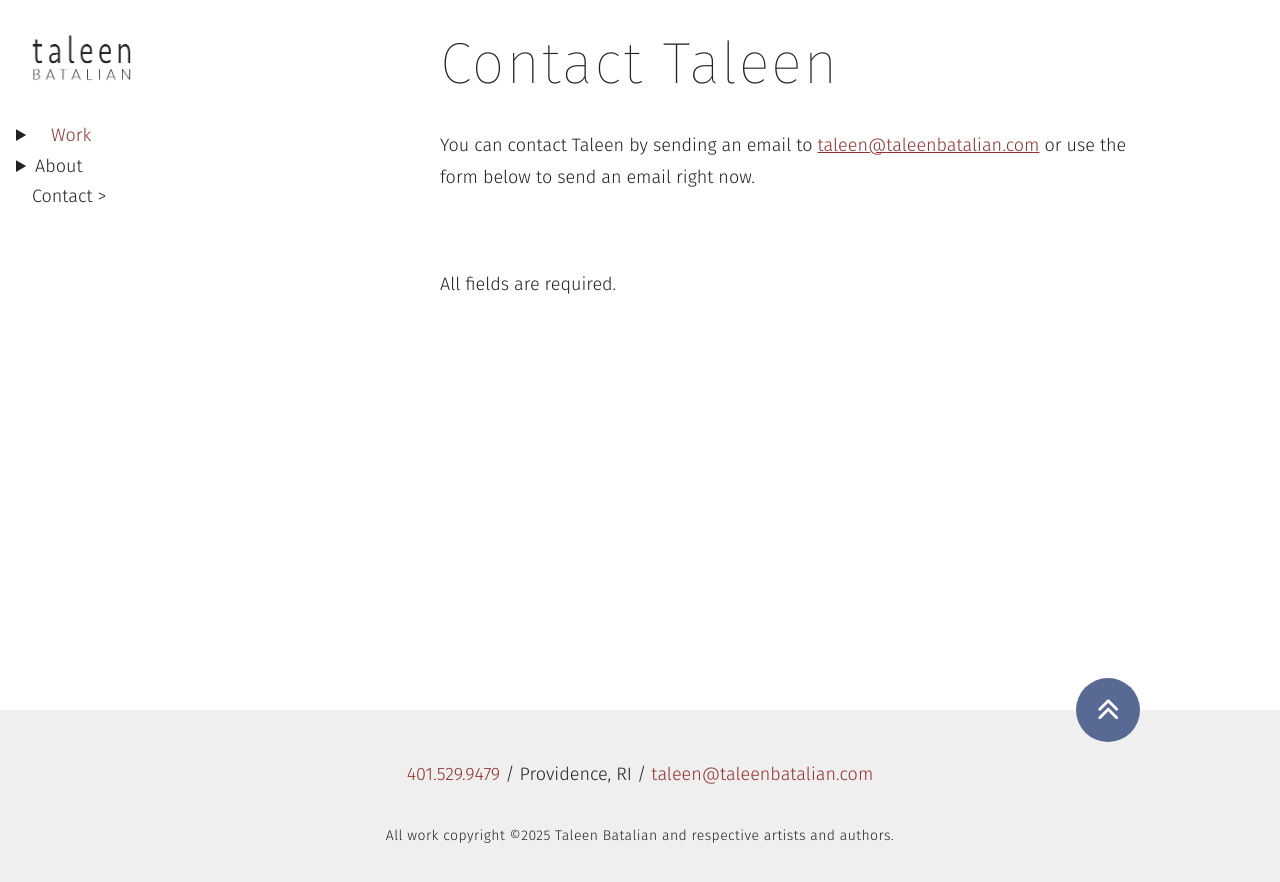
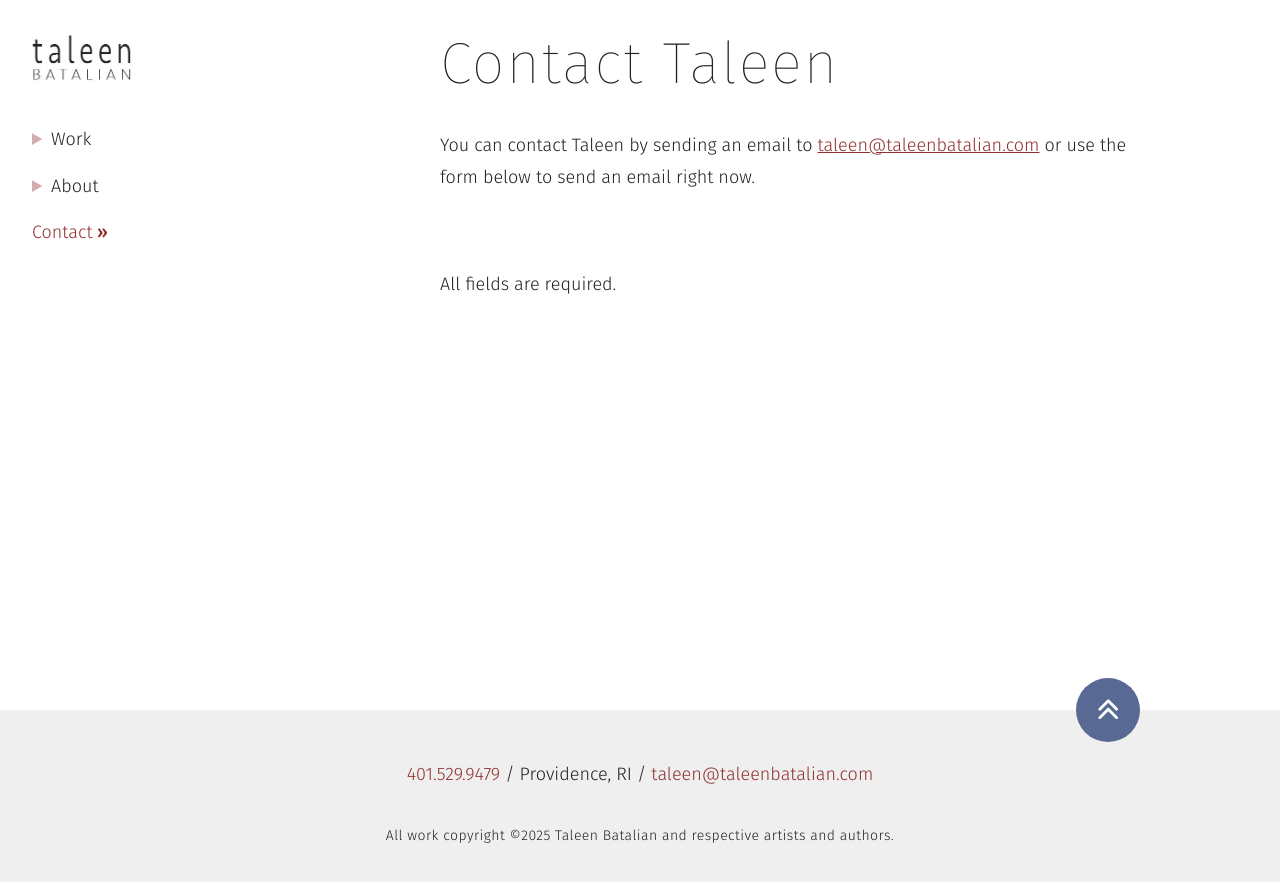
Before and after one commit to highchair/taleen-batalian, a Jekyll site: the page built from contact.html, in a window 1280 px wide. Shown: the top 882 px of the page. Built offline with Jekyll 4.4.1, drawn with Linux system fonts in a browser that asks for light colours.

Commit message:
Various style updates/addtions

```diff
--- a/_sass/3_generic/_reset.scss
+++ b/_sass/3_generic/_reset.scss
@@ -55,9 +55,25 @@
   padding: 0;
 }
 
+ul { list-style: square; }
+
+ul ul { list-style: disc; }
+
+ul ul ul { list-style: circle; }
+
+ol { list-style: decimal; }
+
+ol ol { list-style: upper-alpha; }
+
+ol ol ol { list-style: upper-roman; }
+
+ol ol ol ol { list-style: lower-alpha; }
+
+ol ol ol ol ol { list-style: lower-roman; }
+
 nav ul,
-nav ul ul {
-  list-style: none;
+nav ol {
+  list-style: none !important;
   margin-left: 0;
 }
 
--- a/_sass/4_elements/_typography.scss
+++ b/_sass/4_elements/_typography.scss
@@ -249,22 +249,6 @@
   }
 }
 
-ul { list-style: square; }
-
-ul ul { list-style: disc; }
-
-ul ul ul { list-style: circle; }
-
-ol { list-style: decimal; }
-
-ol ol { list-style: upper-alpha; }
-
-ol ol ol { list-style: upper-roman; }
-
-ol ol ol ol { list-style: lower-alpha; }
-
-ol ol ol ol ol { list-style: lower-roman; }
-
 figure {
   display: block;
 
--- a/_sass/5_objects/_container.scss
+++ b/_sass/5_objects/_container.scss
@@ -13,9 +13,9 @@
       padding-bottom: $vertical-rhythm;
     }
 
-    @media (min-width: #{ em( bp($mobile-to-desktop-nav) ) }) and (min-height: 48em) {
-      //position: sticky;
-      //top: 0;
+    @media (min-width: #{ em( bp($mobile-to-desktop-nav) ) }) and (min-height: 44em) {
+      position: sticky;
+      top: 0;
     }
   }
 
--- a/_sass/6_components/_navs.scss
+++ b/_sass/6_components/_navs.scss
@@ -1,7 +1,7 @@
 // Navigations
 
-$nav-v-padding: 1rem;
-$nav-h-padding: 0.5rem;
+$nav-v-padding: 0.75rem;
+$nav-h-padding: 1rem;
 $nav-height: em(62px);
 
 .brand {
@@ -26,14 +26,21 @@
   }
 
   // Any link
-  a {
+  a,
+  summary {
+    color: $color__link--hover;
+
+    &:hover,
+    &:focus {
+      color: $color__link;
+    }
+
     @include breakpoint-down($mobile-to-desktop-nav) {
-      padding: $nav-v-padding $nav-h-padding;
+      padding: $nav-v-padding ($nav-h-padding * 0.5);
     }
 
     @include breakpoint-up($mobile-to-desktop-nav) {
-      display: inline-block;
-      padding: $nav-v-padding 1rem;
+      padding: $nav-v-padding $nav-h-padding;
     }
   }
 
@@ -67,21 +74,22 @@
     &[aria-current] {
       @include breakpoint-down($mobile-to-desktop-nav) {
         background-color: rgba($color__link, 0.25);
-        color: $black;
+        color: $color__link;
         cursor: default;
       }
 
       @include breakpoint-up($mobile-to-desktop-nav) {
-        color: $black;
+        color: $color__link;
 
         &::after {
-          content: ' >'
+          content: ' »';
+          font-weight: $font-custom__sans__bold;
         }
       }
     }
   }
 
-  // Button
+  // Menu Button
   &__toggler {
     @include button-reset();
     background-color: transparent;
@@ -133,34 +141,56 @@
   }
 }
 
-// This site uses sub-menus
+// This site previously used sub-menus, it now uses Details/Summary accordions
 .menu {
 
-  // Hide visually but keep accessible to screenreaders and bots
+  /* Hide visually but keep accessible to screenreaders and bots
   &__sub {
     height: 0;
     overflow: hidden;
-  }
+  }*/
 
-  a {
+  summary > a {
+    display: inline;
+
     @include breakpoint-up($mobile-to-desktop-nav) {
-      padding: ($nav-v-padding * 0.5) 1rem;
+      padding: 0;
     }
   }
 
-  &__sub li > a {
+  /*&__sub li > a {
     &[aria-current] {
       @include breakpoint-down($mobile-to-desktop-nav) {
         background-color: palette('brand-gray');
       }
     }
+  }*/
+
+  /*a[aria-current] + &__sub,
+  a.parent + &__sub {
+    border-left: 2px solid palette('brand-gray');
+    //height: auto;
+    margin: 0 1rem $vertical-rhythm 1rem;
+  }*/
+
+  summary {
+    cursor: pointer;
+
+    &::marker {
+      color: rgba($color__link, 0.4);
+    }
   }
 
-  a[aria-current] + &__sub,
-  a.parent + &__sub {
-    border-left: 2px solid palette('brand-gray');
-    height: auto;
-    margin: 0 1rem $vertical-rhythm 1rem;
+  details {
+    &[open] {
+      > summary {
+        font-weight: $font-custom__sans__bold;
+      }
+    }
+
+    li {
+      padding-left: 1rem;
+    }
   }
 }
 
--- a/_sass/7_templates/_page.scss
+++ b/_sass/7_templates/_page.scss
@@ -1,2 +1,20 @@
 // Body class
 .page {}
+
+.home {
+
+  &__image {
+
+    a {
+      display: block;
+    }
+
+    @include breakpoint-up($mobile-to-desktop-nav) {
+      img {
+        margin: 0 auto;
+        max-height: 90vh;
+        width: auto;
+      }
+    }
+  }
+}
```
